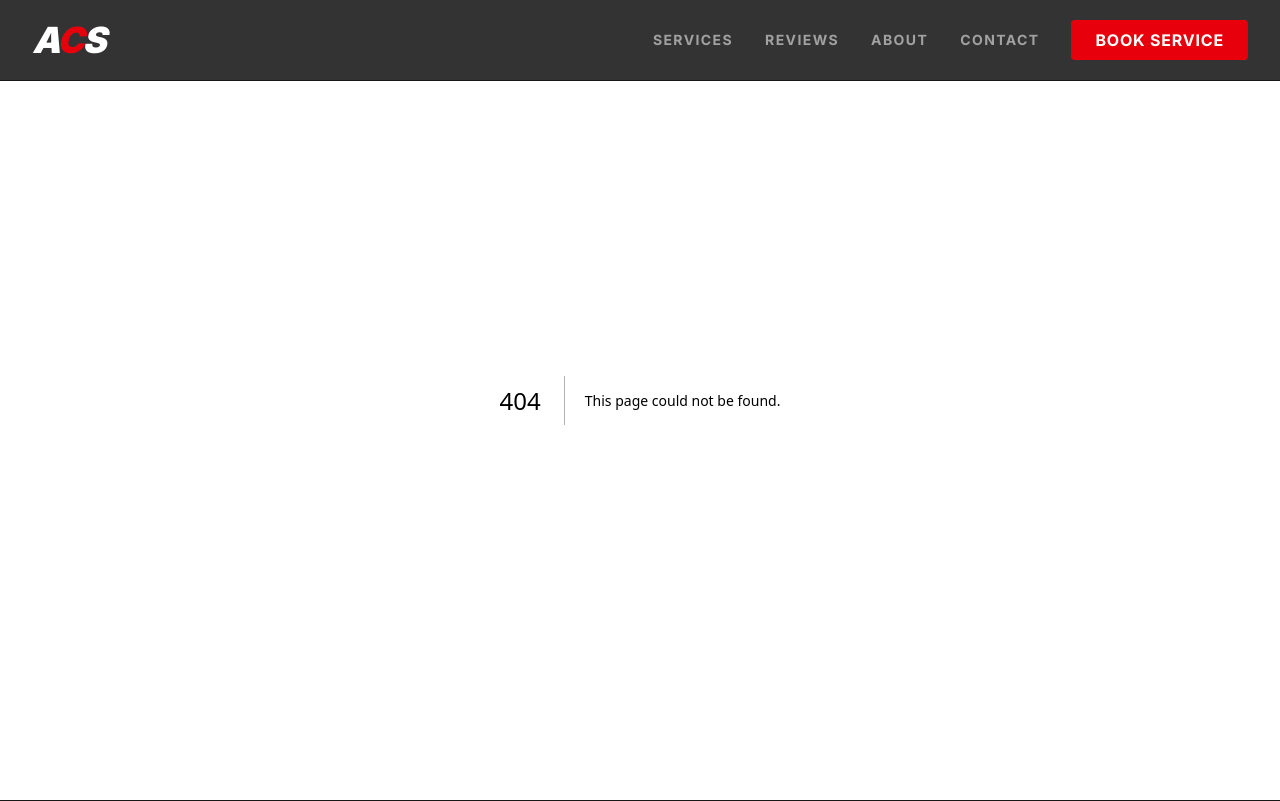
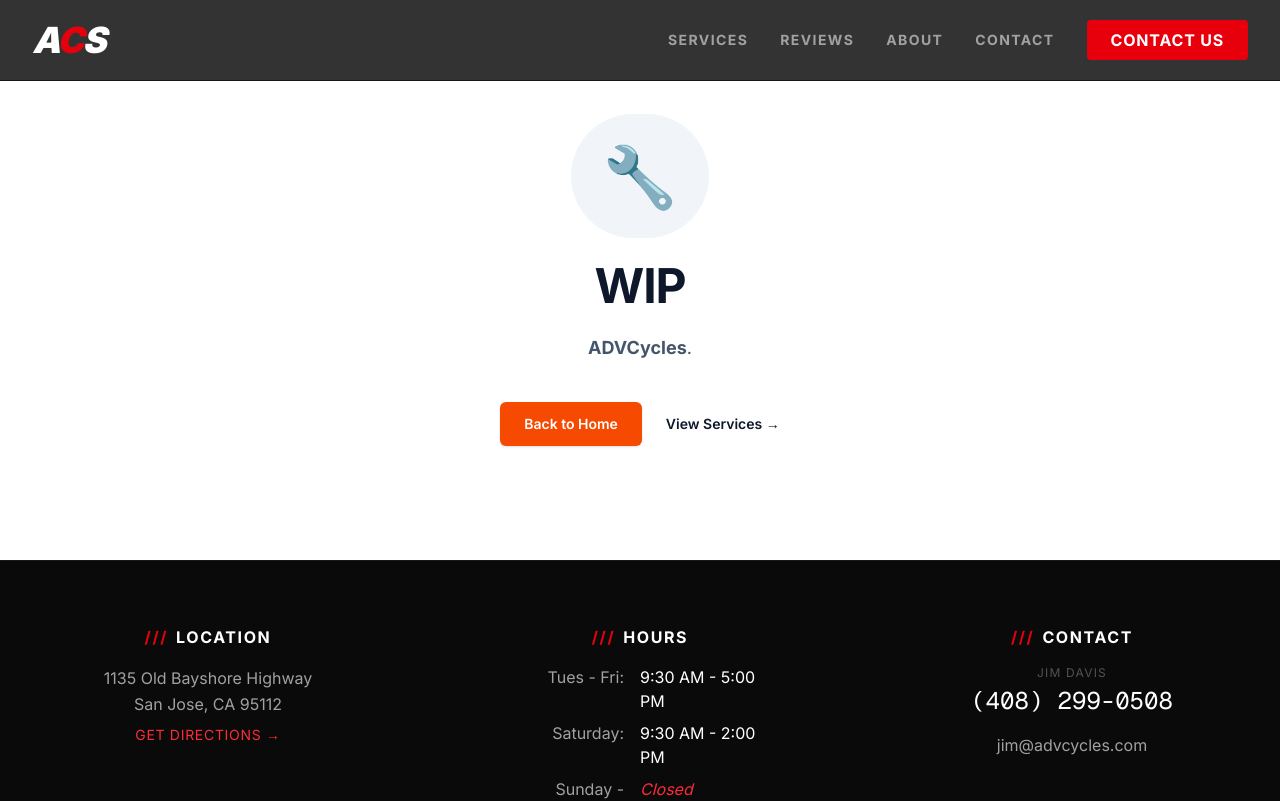
Before and after one commit to leoframba/moto-shop-site, a Next.js app in the folder apps/frontend/: page /about in a window 1280 px wide. Before the commit this address had no page. Shown: the top 801 px of the page. Built offline with nearby package versions, Linux system fonts and the light colour scheme.

Commit message:
frontend: Added placeholders for WIP pages throwing 404s

```diff
--- /dev/null
+++ b/apps/frontend/src/app/about/page.tsx
@@ -0,0 +1,37 @@
+import Link from "next/link";
+
+export default function AboutPage() {
+	return (
+		<div className="min-h-[70vh] flex flex-col items-center justify-center px-4 text-center">
+			<div className="bg-slate-100 p-8 rounded-full mb-6">
+				<span className="text-6xl" role="img" aria-label="wrench">
+					🔧
+				</span>
+			</div>
+
+			<h1 className="text-4xl font-bold tracking-tight text-slate-900 sm:text-5xl">
+				WIP
+			</h1>
+
+			<p className="mt-6 text-lg leading-7 text-slate-600 max-w-xl">
+				<strong>ADVCycles</strong>.
+			</p>
+
+			<div className="mt-10 flex items-center justify-center gap-x-6">
+				<Link
+					href="/"
+					className="rounded-md bg-orange-600 px-6 py-3 text-sm font-semibold text-white shadow-sm hover:bg-orange-500 focus-visible:outline focus-visible:outline-2 focus-visible:outline-offset-2 focus-visible:outline-orange-600 transition-colors"
+				>
+					Back to Home
+				</Link>
+
+				<Link
+					href="/services"
+					className="text-sm font-semibold text-slate-900 hover:text-orange-600 transition-colors"
+				>
+					View Services <span aria-hidden="true">→</span>
+				</Link>
+			</div>
+		</div>
+	);
+}
--- a/apps/frontend/src/components/Navbar.tsx
+++ b/apps/frontend/src/components/Navbar.tsx
@@ -38,10 +38,10 @@
 							</Link>
 						))}
 						<Link
-							href="/book"
+							href="/contact"
 							className="bg-red-600 hover:bg-red-500 text-white px-6 py-2 rounded font-bold uppercase tracking-wider transition-all"
 						>
-							Book Service
+							Contact Us
 						</Link>
 					</div>
 
```
